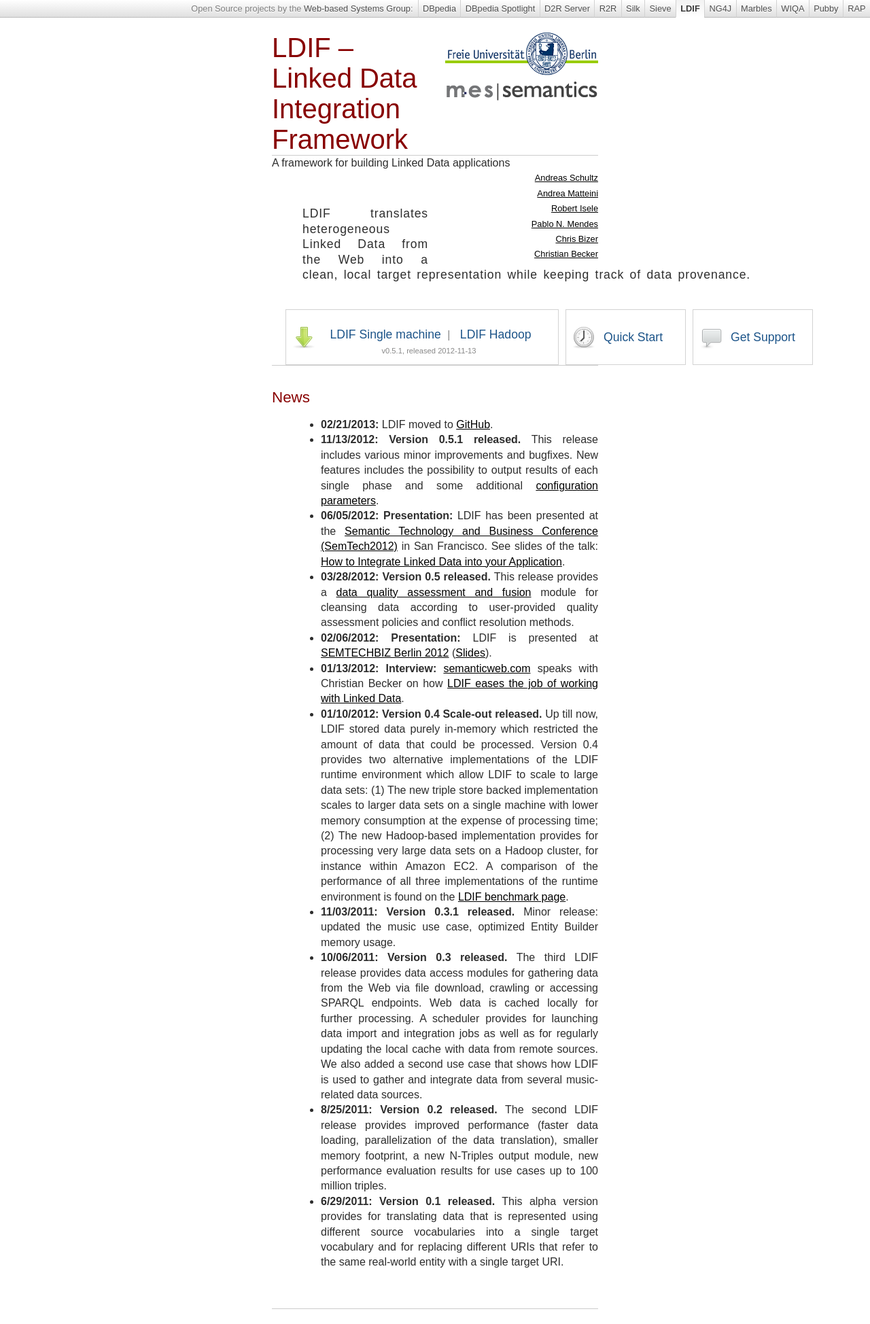
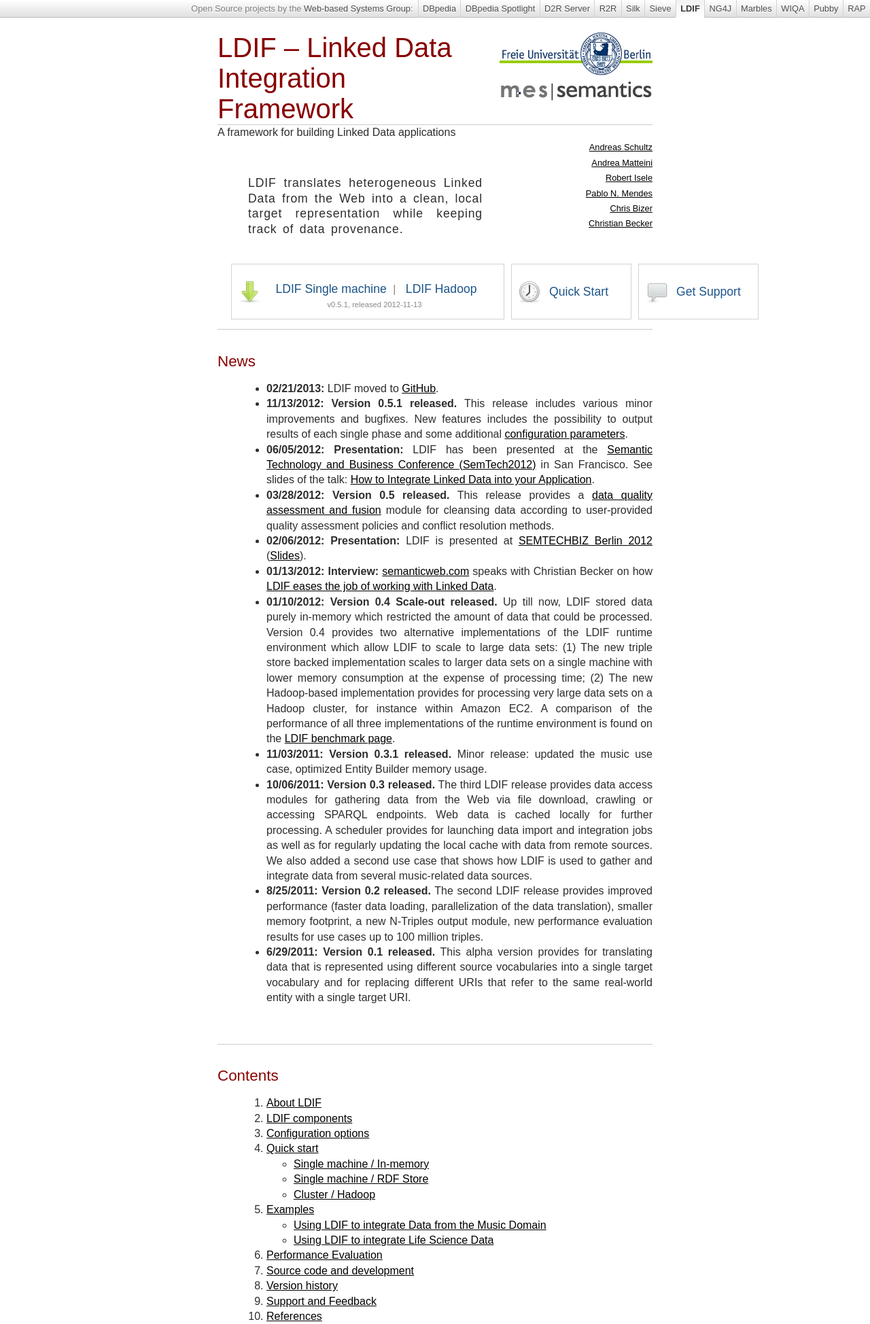
Before and after one commit to wbsg/ldif, a PHP site: page / in a window 1280 px wide; the page is wider, and only the part inside the window is pictured. Shown: the top 1948 px of that part at 68% size. Run offline with PHP 8.4, Linux system fonts and the light colour scheme.

Commit message:
Update style.css

```diff
--- a/stylesheets/style.css
+++ b/stylesheets/style.css
@@ -3,7 +3,7 @@
   color: #2D2D2D;
   font-family: sans-serif;
   line-height: 1.4em;
-  margin: 3em 25em 3em 25em;
+  margin: 3em 20em 3em 20em;
   }
 
 :link, :visited {
```
